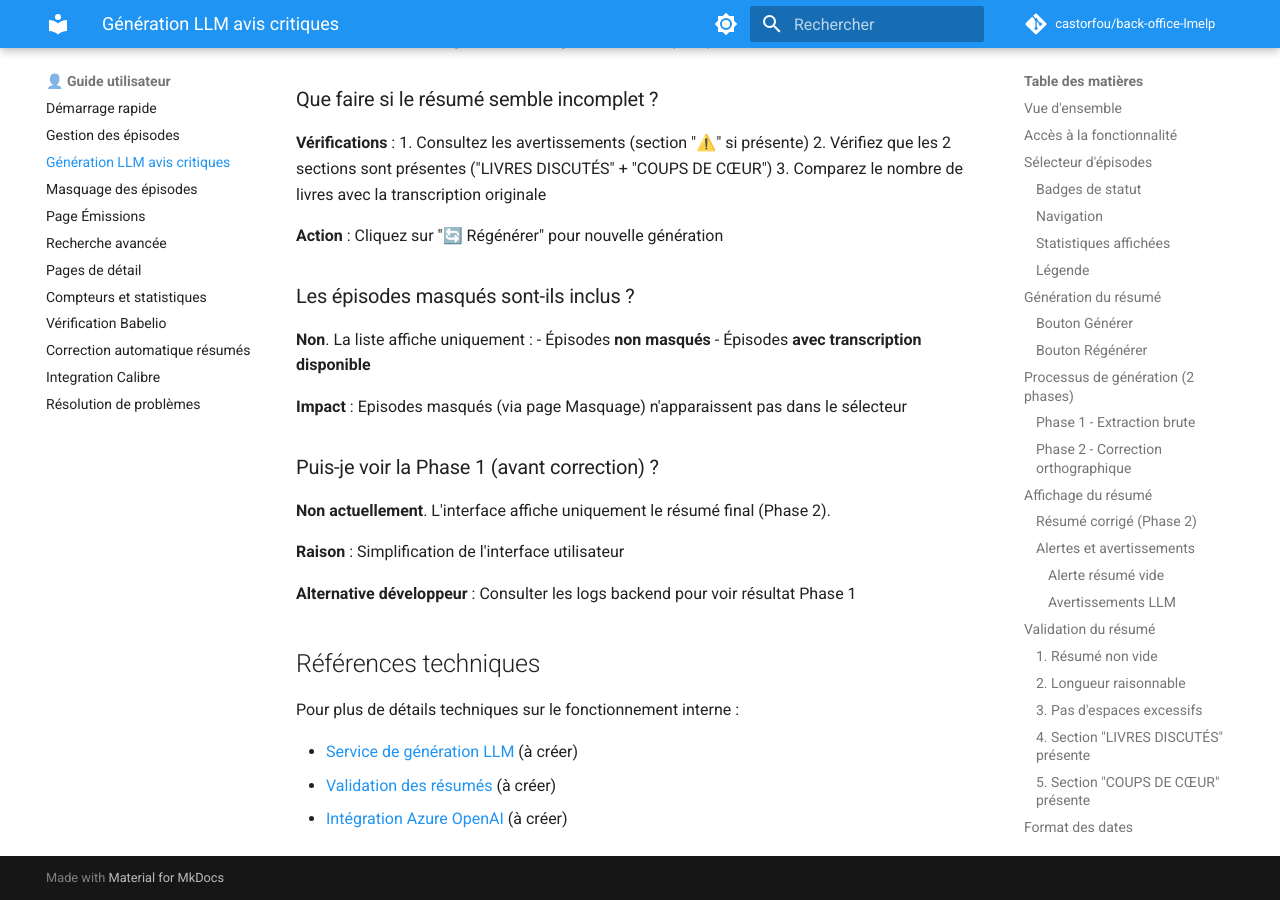
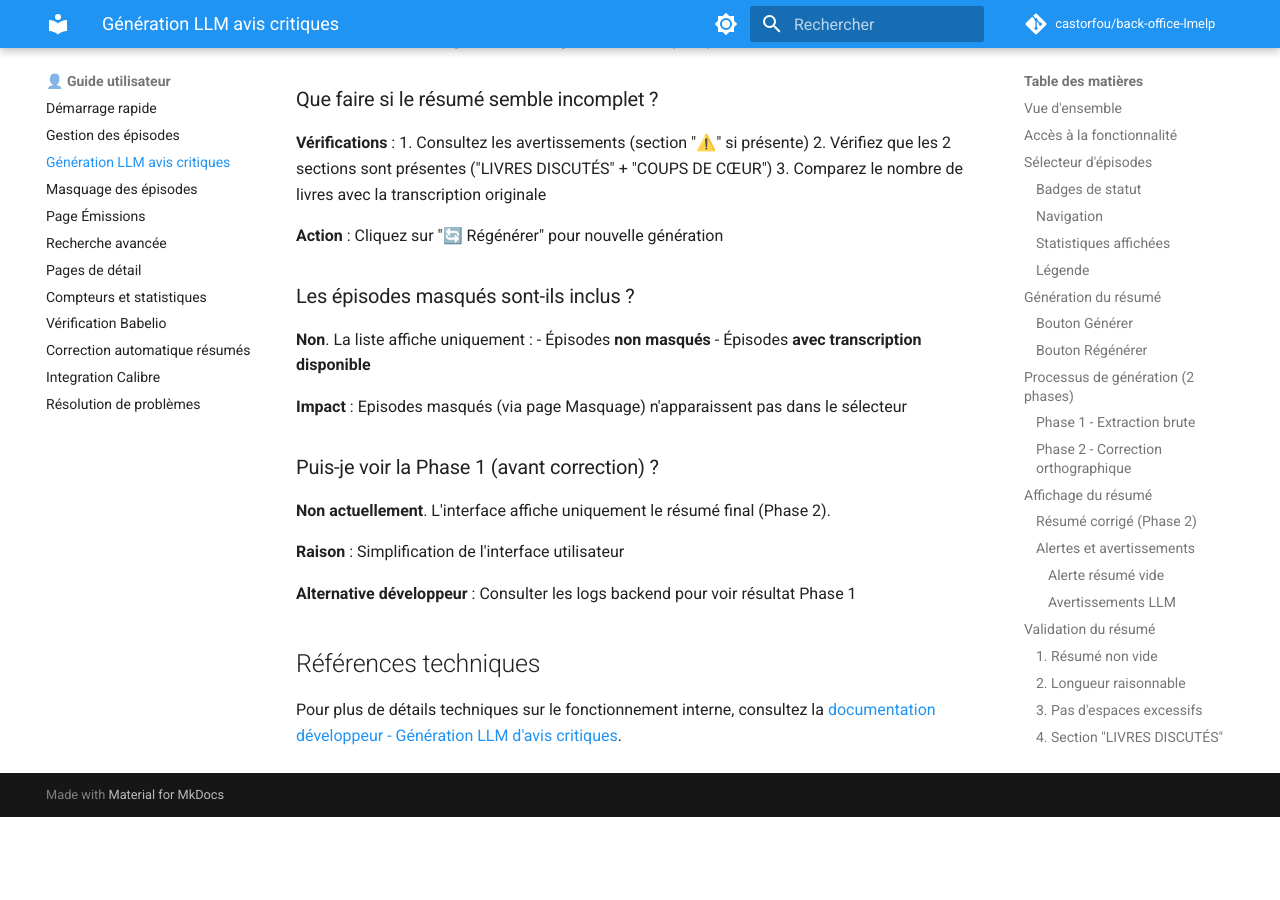
Before and after one commit to castorfou/back-office-lmelp, an MkDocs documentation site: the page built from docs/user/generation-avis-critiques-llm.md, in a window 1280 px wide and 900 px high, scrolled down 7647 px. Built offline with MkDocs 1.6.1 and Material for MkDocs 9.7.7, drawn with Linux system fonts in a browser that asks for light colours; comment, search, counter and statistics services are not loaded; after the commit the page ends 8464 px from its top, so only the background shows below that.

Commit message:
fix: Update technical references in user documentation
Replace broken links to non-existent dev documentation files with
single link to comprehensive llm-avis-critiques-generation.md.

This fixes mkdocs build --strict warnings:
- ../dev/llm-generation-service.md (not found)
- ../dev/summary-validation.md (not found)
- ../dev/azure-openai-integration.md (not found)

All technical details are now consolidated in the main developer
documentation file created in previous commit.

🤖 Generated with [Claude Code](https://claude.com/claude-code)

Co-Authored-By: Claude Sonnet 4.5 <noreply@anthropic.com>

```diff
--- a/docs/user/generation-avis-critiques-llm.md
+++ b/docs/user/generation-avis-critiques-llm.md
@@ -350,8 +350,4 @@ AZURE_OPENAI_DEPLOYMENT_NAME=gpt-4o
 
 ## Références techniques
 
-Pour plus de détails techniques sur le fonctionnement interne :
-
-- [Service de génération LLM](../dev/llm-generation-service.md) (à créer)
-- [Validation des résumés](../dev/summary-validation.md) (à créer)
-- [Intégration Azure OpenAI](../dev/azure-openai-integration.md) (à créer)
+Pour plus de détails techniques sur le fonctionnement interne, consultez la [documentation développeur - Génération LLM d'avis critiques](../dev/llm-avis-critiques-generation.md).
```
